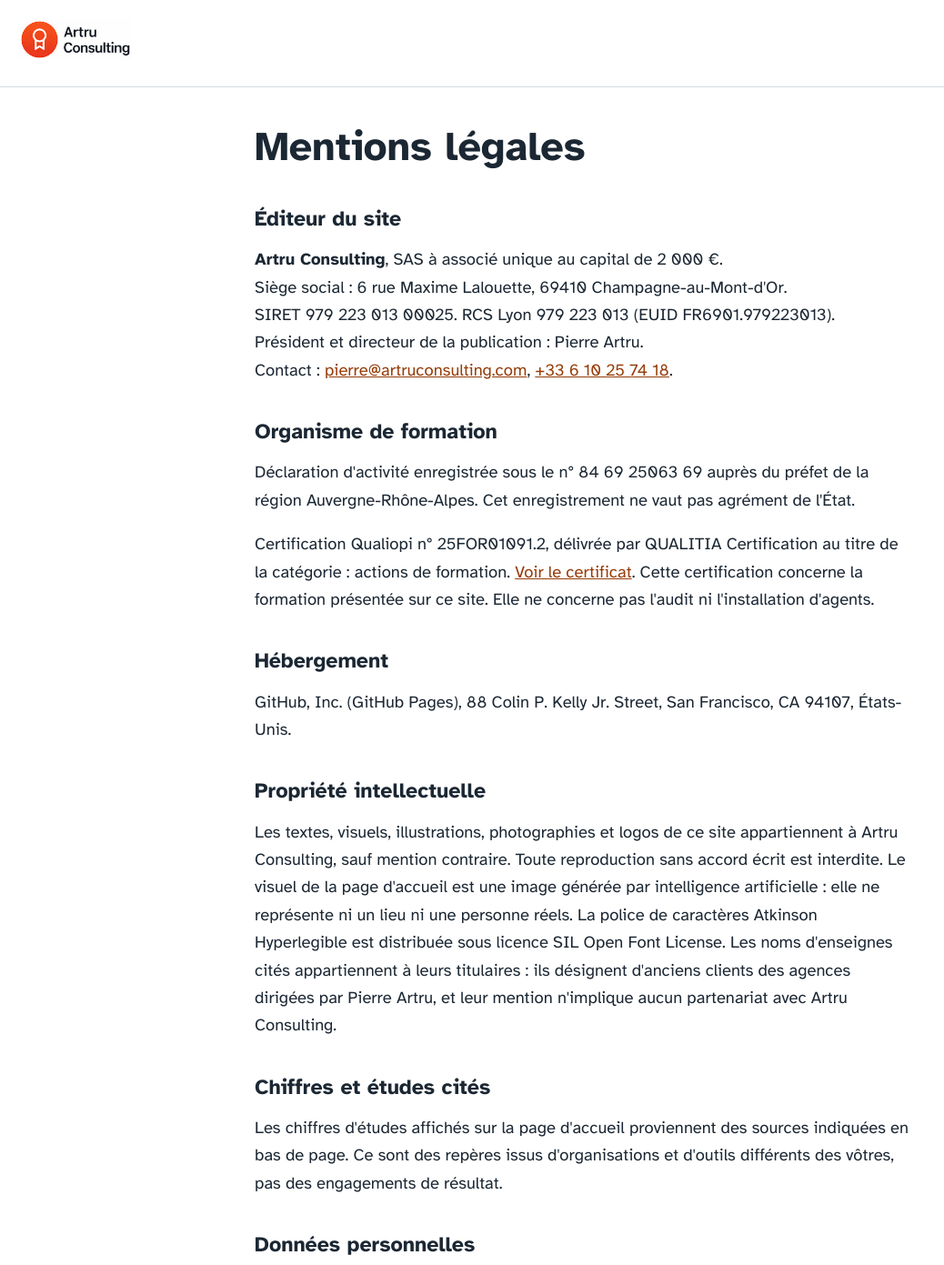
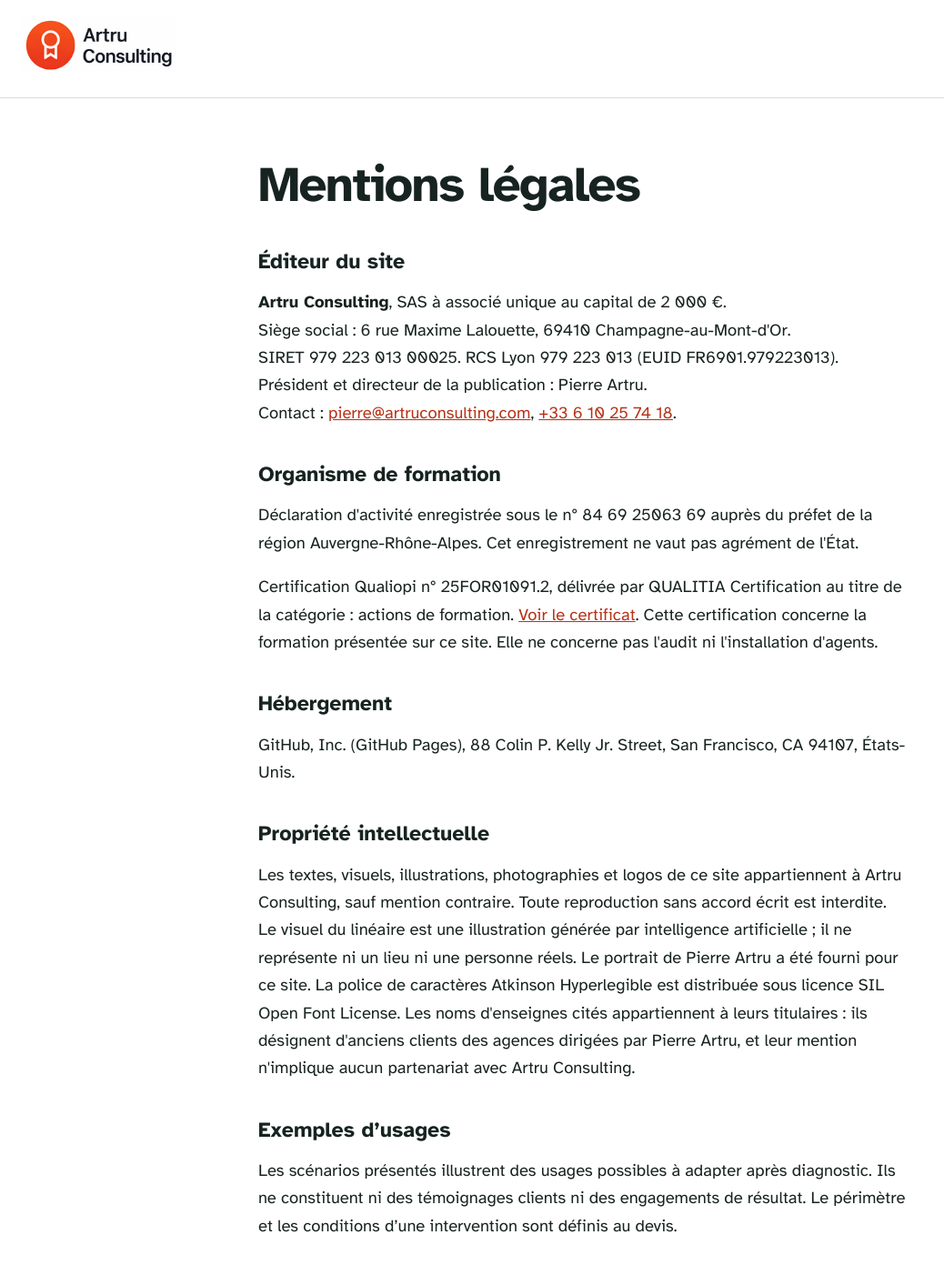
Before and after one commit to artru-consulting/landing-pme-alimentaire, a plain HTML site: page mentions-legales/index.html in a window 1280 px wide. Shown: the top 1391 px of the page at 91% size, without its empty margins (0-1038 px from the left). Drawn offline with Linux system fonts and the light colour scheme.

Commit message:
Harmonise les mentions légales avec la nouvelle page
Updated styles and content for legal mentions page.

```diff
--- a/mentions-legales/index.html
+++ b/mentions-legales/index.html
@@ -9,16 +9,16 @@
 <style>
 @font-face{font-family:"Atkinson Hyperlegible";font-style:normal;font-weight:400;font-display:swap;src:url("../assets/fonts/atkinson-hyperlegible-latin-400-normal.woff2") format("woff2")}
 @font-face{font-family:"Atkinson Hyperlegible";font-style:normal;font-weight:700;font-display:swap;src:url("../assets/fonts/atkinson-hyperlegible-latin-700-normal.woff2") format("woff2")}
-:root{--ink:#1b2733;--muted:#46525f;--line:#d3dbe2;--accent-dark:#963c08}
+:root{--ink:#172321;--muted:#4c5b56;--line:#d6ddda;--accent-dark:#b83217}
 *{box-sizing:border-box}
 body{margin:0;color:var(--ink);font-family:"Atkinson Hyperlegible","Segoe UI",Roboto,Helvetica,Arial,sans-serif;font-size:1.15rem;line-height:1.65}
 a{color:var(--accent-dark)}
-:focus-visible{outline:3px solid #b84a0e;outline-offset:3px;border-radius:4px}
-header{padding:20px;border-bottom:1px solid var(--line)}
+:focus-visible{outline:3px solid #b83217;outline-offset:3px;border-radius:4px}
+header{padding:18px max(24px,calc((100vw - 1240px)/2));border-bottom:1px solid var(--line)}
 header a{display:inline-block}
-header img{height:46px;width:auto;display:block}
-main{max-width:760px;margin:0 auto;padding:40px 20px 64px}
-h1{font-size:clamp(2rem,5vw,2.8rem);line-height:1.15;margin:0 0 28px}
+header img{height:62px;width:auto;display:block}
+main{max-width:760px;margin:0 auto;padding:64px 24px 80px}
+h1{font-size:clamp(2.25rem,5vw,3.4rem);letter-spacing:-.025em;line-height:1.15;margin:0 0 28px}
 h2{font-size:1.45rem;margin:34px 0 10px}
 p{margin:0 0 1em}
 .back{margin-top:40px}
@@ -38,16 +38,16 @@ Contact : <a href="mailto:pierre@artruconsulting.com">pierre@artruconsulting.com
 
 <h2>Organisme de formation</h2>
 <p>Déclaration d'activité enregistrée sous le n° 84 69 25063 69 auprès du préfet de la région Auvergne-Rhône-Alpes. Cet enregistrement ne vaut pas agrément de l'État.</p>
-<p>Certification Qualiopi n° 25FOR01091.2, délivrée par QUALITIA Certification au titre de la catégorie : actions de formation. <a href="https://artru-consulting.github.io/landing-pme/assets/certificat_qualiopi_25FOR01091.2.pdf" rel="noopener">Voir le certificat</a>. Cette certification concerne la formation présentée sur ce site. Elle ne concerne pas l'audit ni l'installation d'agents.</p>
+<p>Certification Qualiopi n° 25FOR01091.2, délivrée par QUALITIA Certification au titre de la catégorie : actions de formation. <a href="../assets/certificat_qualiopi_25FOR01091.2.pdf" rel="noopener">Voir le certificat</a>. Cette certification concerne la formation présentée sur ce site. Elle ne concerne pas l'audit ni l'installation d'agents.</p>
 
 <h2>Hébergement</h2>
 <p>GitHub, Inc. (GitHub Pages), 88 Colin P. Kelly Jr. Street, San Francisco, CA 94107, États-Unis.</p>
 
 <h2>Propriété intellectuelle</h2>
-<p>Les textes, visuels, illustrations, photographies et logos de ce site appartiennent à Artru Consulting, sauf mention contraire. Toute reproduction sans accord écrit est interdite. Le visuel de la page d'accueil est une image générée par intelligence artificielle : elle ne représente ni un lieu ni une personne réels. La police de caractères Atkinson Hyperlegible est distribuée sous licence SIL Open Font License. Les noms d'enseignes cités appartiennent à leurs titulaires : ils désignent d'anciens clients des agences dirigées par Pierre Artru, et leur mention n'implique aucun partenariat avec Artru Consulting.</p>
+<p>Les textes, visuels, illustrations, photographies et logos de ce site appartiennent à Artru Consulting, sauf mention contraire. Toute reproduction sans accord écrit est interdite. Le visuel du linéaire est une illustration générée par intelligence artificielle ; il ne représente ni un lieu ni une personne réels. Le portrait de Pierre Artru a été fourni pour ce site. La police de caractères Atkinson Hyperlegible est distribuée sous licence SIL Open Font License. Les noms d'enseignes cités appartiennent à leurs titulaires : ils désignent d'anciens clients des agences dirigées par Pierre Artru, et leur mention n'implique aucun partenariat avec Artru Consulting.</p>
 
-<h2>Chiffres et études cités</h2>
-<p>Les chiffres d'études affichés sur la page d'accueil proviennent des sources indiquées en bas de page. Ce sont des repères issus d'organisations et d'outils différents des vôtres, pas des engagements de résultat.</p>
+<h2>Exemples d’usages</h2>
+<p>Les scénarios présentés illustrent des usages possibles à adapter après diagnostic. Ils ne constituent ni des témoignages clients ni des engagements de résultat. Le périmètre et les conditions d’une intervention sont définis au devis.</p>
 
 <h2>Données personnelles</h2>
 <p>Voir la <a href="../confidentialite/">politique de confidentialité</a>.</p>
```
